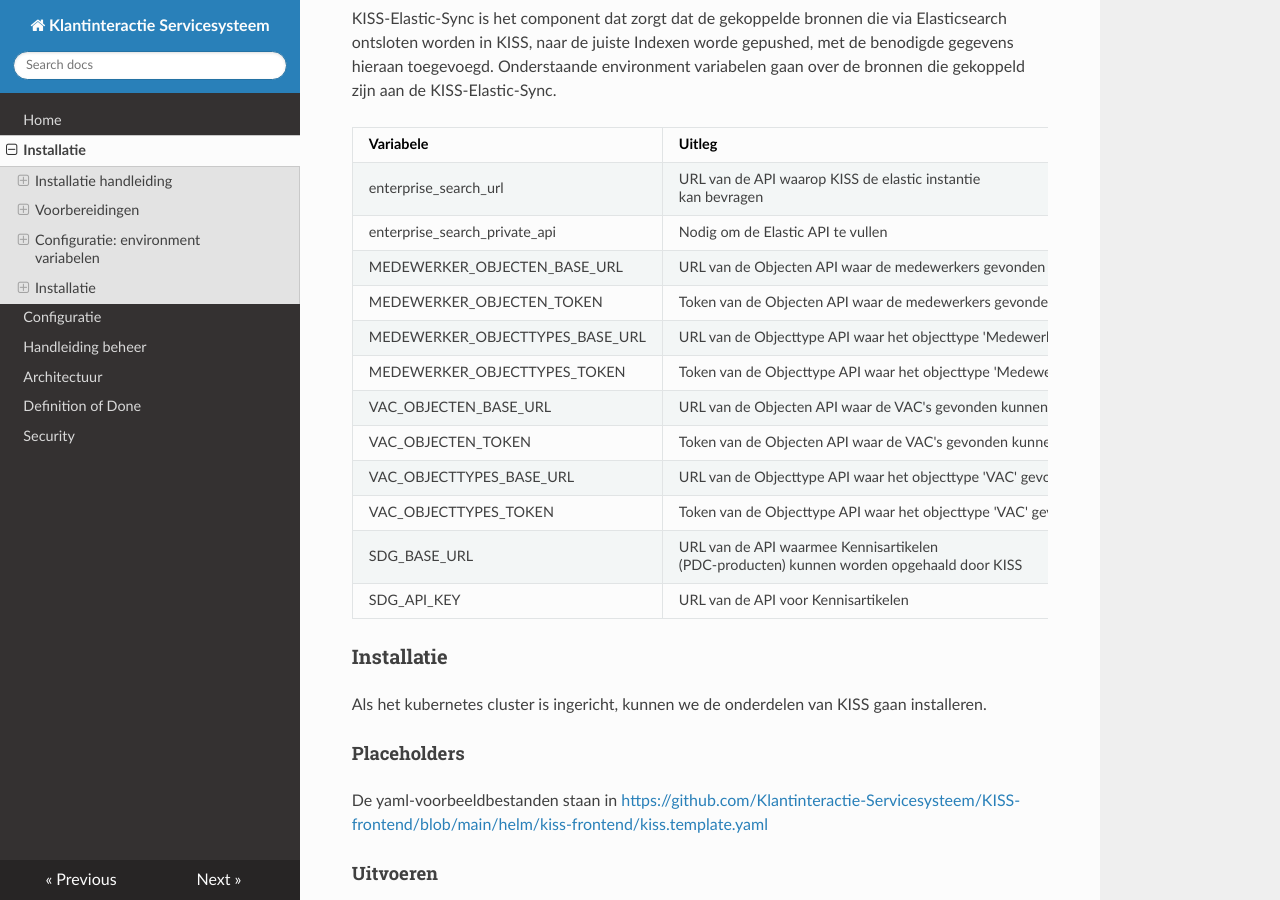
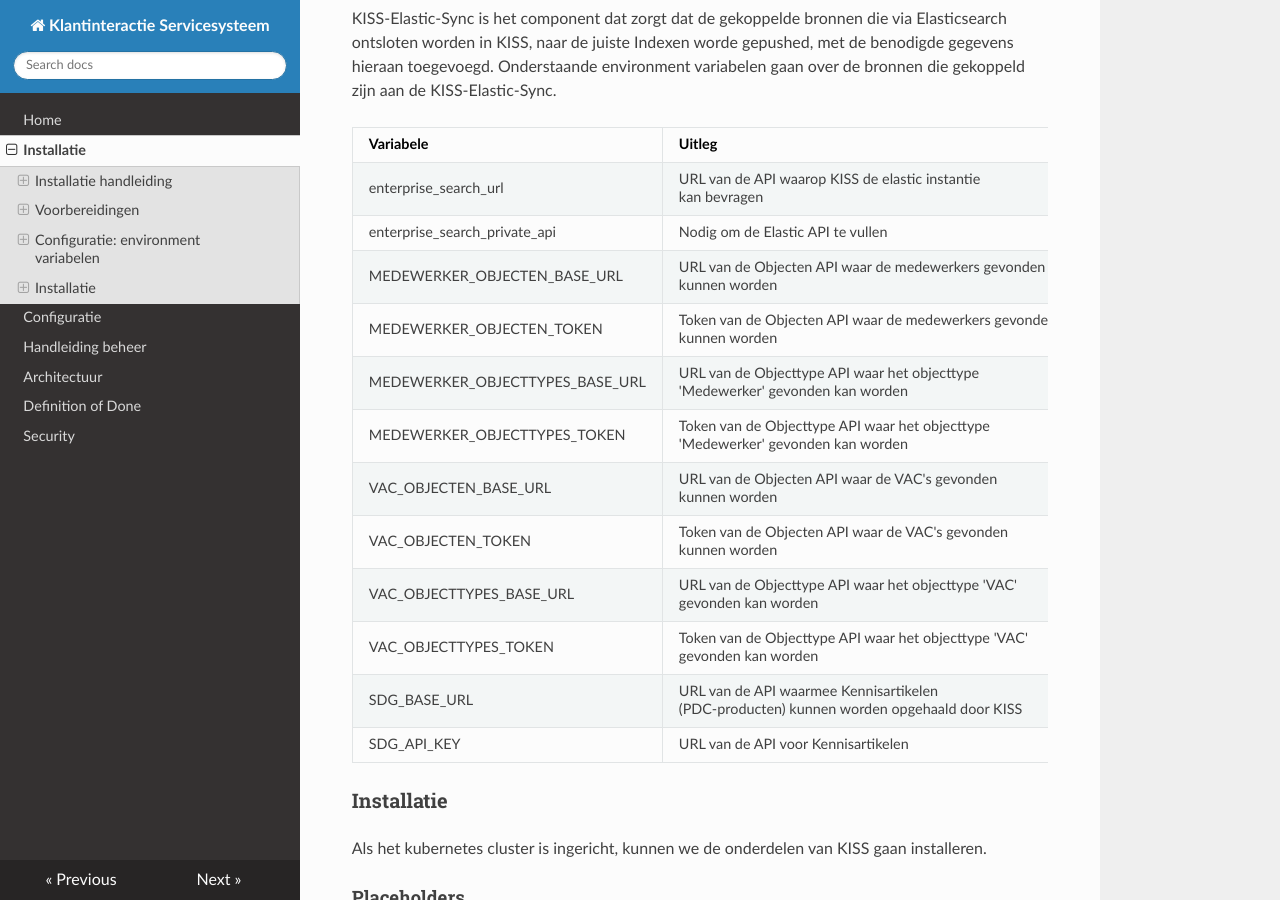
Before and after one commit to Klantinteractie-Servicesysteem/.github, an MkDocs documentation site: the page built from docs/INSTALLATION.md, in a window 1280 px wide and 900 px high, scrolled down 4346 px. Built offline with MkDocs 1.6.1, drawn with Linux system fonts in a browser that asks for light colours; nearby versions of some CDN libraries.

Commit message:
Breaks toegevoegd in tabellen, t.b.v. Readthedocs

```diff
--- a/docs/INSTALLATION.md
+++ b/docs/INSTALLATION.md
@@ -137,14 +137,14 @@
 |---|---|
 | enterprise_search_url | URL van de API waarop KISS de elastic instantie <br />kan bevragen |
 | enterprise_search_private_api | Nodig om de Elastic API te vullen |
-| MEDEWERKER_OBJECTEN_BASE_URL | URL van de Objecten API waar de medewerkers gevonden kunnen worden |
-| MEDEWERKER_OBJECTEN_TOKEN |  Token van de Objecten API waar de medewerkers gevonden kunnen worden |
-| MEDEWERKER_OBJECTTYPES_BASE_URL | URL van de Objecttype API waar het objecttype 'Medewerker' gevonden kan worden |
-| MEDEWERKER_OBJECTTYPES_TOKEN | Token van de Objecttype API waar het objecttype 'Medewerker' gevonden kan worden |
-| VAC_OBJECTEN_BASE_URL | URL van de Objecten API waar de VAC's gevonden kunnen worden |
-| VAC_OBJECTEN_TOKEN |  Token van de Objecten API waar de VAC's gevonden kunnen worden |
-| VAC_OBJECTTYPES_BASE_URL | URL van de Objecttype API waar het objecttype 'VAC' gevonden kan worden |
-| VAC_OBJECTTYPES_TOKEN | Token van de Objecttype API waar het objecttype 'VAC' gevonden kan worden |
+| MEDEWERKER_OBJECTEN_BASE_URL | URL van de Objecten API waar de medewerkers gevonden <br />kunnen worden |
+| MEDEWERKER_OBJECTEN_TOKEN |  Token van de Objecten API waar de medewerkers gevonden <br />kunnen worden |
+| MEDEWERKER_OBJECTTYPES_BASE_URL | URL van de Objecttype API waar het objecttype <br />'Medewerker' gevonden kan worden |
+| MEDEWERKER_OBJECTTYPES_TOKEN | Token van de Objecttype API waar het objecttype <br />'Medewerker' gevonden kan worden |
+| VAC_OBJECTEN_BASE_URL | URL van de Objecten API waar de VAC's gevonden <br />kunnen worden |
+| VAC_OBJECTEN_TOKEN |  Token van de Objecten API waar de VAC's gevonden <br />kunnen worden |
+| VAC_OBJECTTYPES_BASE_URL | URL van de Objecttype API waar het objecttype 'VAC' <br />gevonden kan worden |
+| VAC_OBJECTTYPES_TOKEN | Token van de Objecttype API waar het objecttype 'VAC' <br />gevonden kan worden |
 | SDG_BASE_URL  | URL van de API waarmee Kennisartikelen <br />(PDC-producten) kunnen worden opgehaald door KISS |
 | SDG_API_KEY  | URL van de API voor Kennisartikelen  |
 
```
